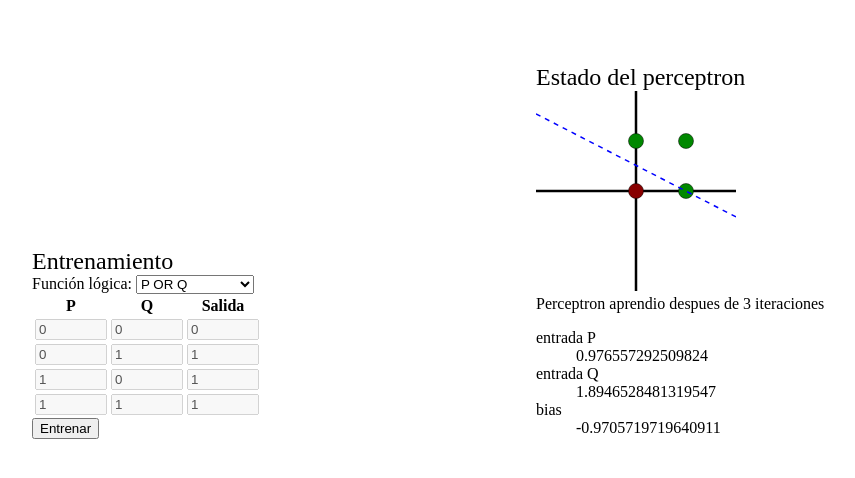
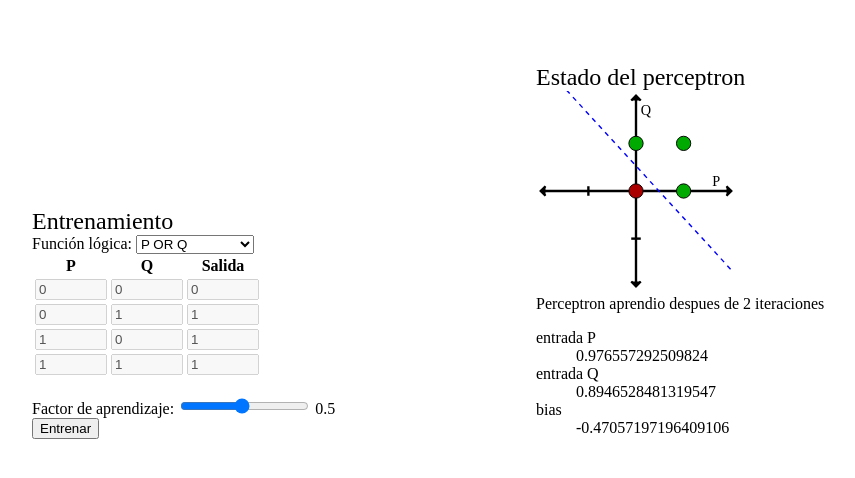
Before and after one commit to PabloCabrera/ia, a plain HTML site: page tp02/index.html in a window 1280 px wide. Both pictures are taken after a click on the button "Entrenar". Shown: the whole page, without its empty margins (8-863 px from the left). Drawn offline with Linux system fonts and the light colour scheme.

Commit message:
tp2 interfaz con factor de aprendizaje, mejoras en el grafico

```diff
--- a/tp02/index.html
+++ b/tp02/index.html
@@ -54,6 +54,11 @@
 				</tr>
 			</tbody>
 		</table>
+		<br>
+			<label for="factor_aprendizaje">Factor de aprendizaje: </label>
+			<input type="range" onchange="on_factor_aprendizaje_changed()" name="factor_aprendizaje" value="0.5" min="0.05" step="0.05" max="1">
+			<label id="label_factor_aprendizaje"></label>
+		<br>
 
 		<button id="button_entrenar" autocomplete="off" type="button" onclick="on_train_pressed ()">Entrenar</button>
 		<button id="button_detener"type="button" onclick="on_stop_pressed ()" style="display: none">Detener</button>
@@ -61,13 +66,29 @@
 
 	<section class="estado">
 		<header>Estado del perceptron</header>
-		<svg width="200" height="200" viewBox="-2 -2 4 4">
-			<line x1="0" x2="0" y1="4" y2="-4" />
-			<line x1="-4" x2="4" y1="0" y2="0" />
+		<svg width="200" height="200" viewBox="-2.1 -2.1 4.2 4.2">
+			<!-- Lineas de los ejes -->
+			<line class="axis" x1="0" x2="0" y1="2" y2="-2" />
+			<line class="axis" x1="-2" x2="2" y1="0" y2="0" />
+			<!-- Flechas de los ejes -->
+			<polyline class="axis" points="-1.9,-0.1 -2,0 -1.9,0.1" />
+			<polyline class="axis" points="1.9,-0.1 2,0 1.9,0.1" />
+			<polyline class="axis" points="-0.1,-1.9 0,-2 0.1,-1.9" />
+			<polyline class="axis" points="-0.1,1.9 0,2 0.1,1.9" />
+			<!-- Nombre de los ejes -->
+			<text x="1.6" y="-0.1" font-size="0.3">P</text>
+			<text x="0.1" y="-1.6" font-size="0.3">Q</text>
+			<!-- Marcas de unidad en los ejes -->
+			<line class="axis" x1="-1" x2="-1" y1="-0.1" y2="0.1" />
+			<line class="axis" x1="1" x2="1" y1="-0.1" y2="0.1" />
+			<line class="axis" x1="-0.1" x2="0.1" y1="-1" y2="-1" />
+			<line class="axis" x1="-0.1" x2="0.1" y1="1" y2="1" />
+			<!-- Circulos de observaciones -->
 			<circle cx="0" cy="0" r="0.15" />
 			<circle cx="0" cy="0" r="0.15" />
 			<circle cx="0" cy="0" r="0.15" />
 			<circle cx="0" cy="0" r="0.15" />
+			<!-- Frontera -->
 			<line class="frontera" x1="-99" x2="-99" y1="-99" y2="-99" />
 
 
--- a/tp02/script.js
+++ b/tp02/script.js
@@ -22,12 +22,12 @@ function entrenamiento_conjunto (casos) {
 function entrenamiento_intensivo (casos, iteracion=1) {
 	document.querySelector ("#label_estado").textContent = "Aprendiendo... ("+iteracion+")";
 	if (entrenamiento_conjunto (casos)) {
-		console.log ("Perceptron esta aprendiendo");
+		// console.log ("Perceptron esta aprendiendo");
 		temporizador_entrenamiento = window.setTimeout (function () {
 			entrenamiento_intensivo (casos, iteracion+1)
 		}, ESPERA_ENTRENAMIENTO);
 	} else {
-		console.log ("Perceptron aprendio despues de "+ iteracion +" iteraciones");
+		// console.log ("Perceptron aprendio despues de "+ iteracion +" iteraciones");
 		document.querySelector ("#label_estado").textContent = "Perceptron aprendio despues de "+ iteracion +" iteraciones";
 		detener_entrenamiento();
 	}
@@ -92,17 +92,19 @@ function entrenamiento_intensivo (casos, iteracion=1) {
 
 function entrenar () {
 	var conjunto_entrenamiento = get_matriz_entrenamiento ();
+	var factor_aprendizaje = document.querySelector ("input[name=factor_aprendizaje]").value;
 	document.querySelector ("button#button_entrenar").disabled = true;
 	document.querySelector ("button#button_detener").style.display="block";
-	console.log ("");
-	console.log ("ESTADO INCIAL DEL PERCEPTRON");
-	perceptron.imprimir_pesos ();
-	console.log ("");
-	console.log ("ENTRENAR PERCEPTRON");
+	// console.log ("");
+	// console.log ("ESTADO INCIAL DEL PERCEPTRON");
+	// perceptron.imprimir_pesos ();
+	// console.log ("");
+	// console.log ("ENTRENAR PERCEPTRON");
+	perceptron.factor_aprendizaje = factor_aprendizaje;
 	entrenamiento_intensivo (conjunto_entrenamiento);
-	console.log ("");
-	console.log ("ESTADO FINAL DEL PERCEPTRON");
-	perceptron.imprimir_pesos ();
+	// console.log ("");
+	// console.log ("ESTADO FINAL DEL PERCEPTRON");
+	//perceptron.imprimir_pesos ();
 }
 
 function detener_entrenamiento() {
@@ -153,6 +155,12 @@ function on_preset_changed () {
 		}
 	}
 	actualizar_vista ()
+}
+
+function on_factor_aprendizaje_changed () {
+	var fa = document.querySelector("input[name=factor_aprendizaje]").value;
+	var label = document.getElementById("label_factor_aprendizaje");
+	label.textContent = fa;
 }
 
 function on_train_pressed () {
@@ -236,5 +244,6 @@ function establecer_handlers () {
 window.onload = function () {
 	establecer_handlers ();
 	on_preset_changed ();
+	on_factor_aprendizaje_changed ();
 	actualizar_vista ();
 }
--- a/tp02/style.css
+++ b/tp02/style.css
@@ -16,7 +16,7 @@ header {
 	margin-top: 24px;
 }
 
-svg line {
+svg line.axis, svg polyline.axis {
 	stroke-width: 0.05;
 	stroke: #000;
 }
@@ -28,14 +28,14 @@ svg line.frontera {
 }
 
 svg circle {
-	stroke-width: 0.01;
+	stroke-width: 0.02;
 	stroke: #000;
 }
 
 svg circle.positive {
-	fill: #080;
+	fill: #0a0;
 }
 
 svg circle.negative {
-	fill: #800;
+	fill: #a00;
 }
```
